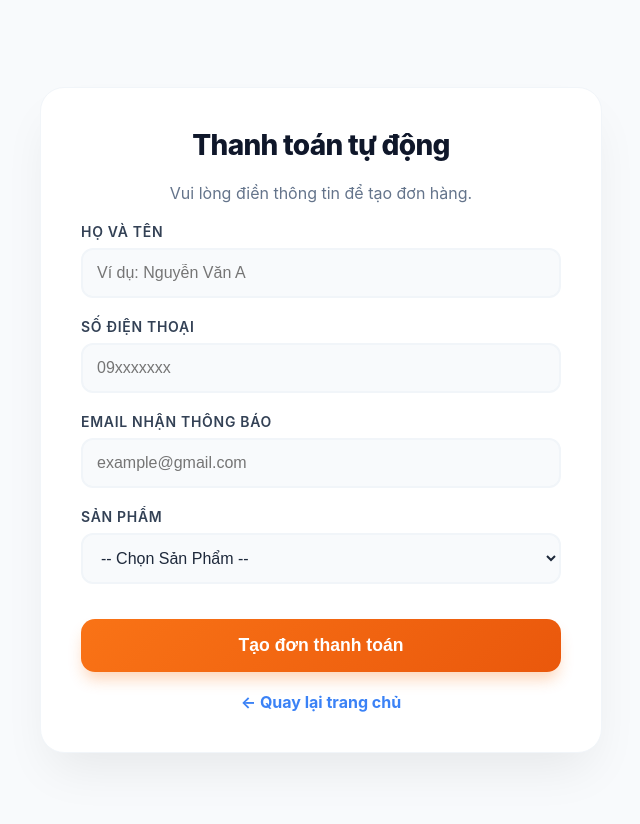
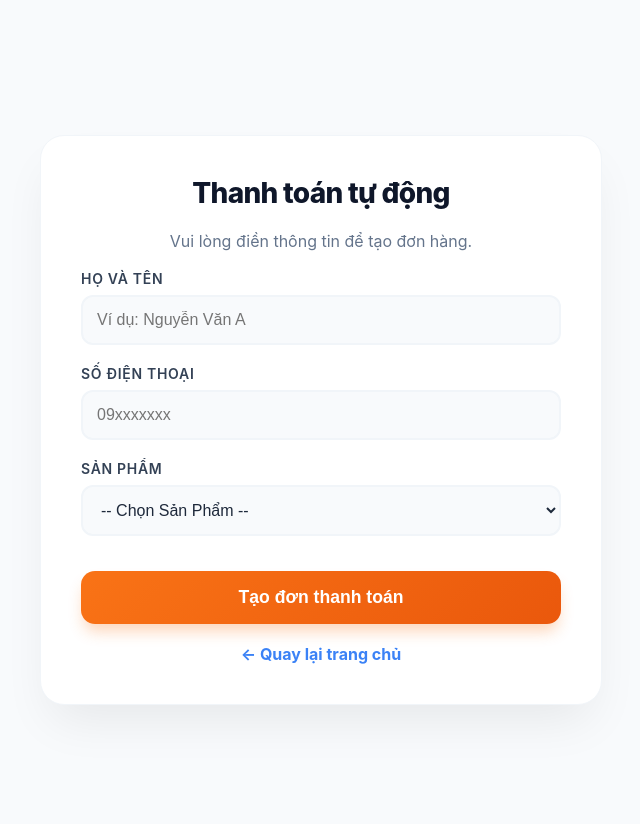
Before and after one commit to nguyenngoctran468-afk/ban-pet-da, a Flask app: page /checkout in a window 1280 px wide. Shown: the top 824 px of the page, without its empty margins (319-959 px from the left). Run offline with Flask 3, Linux system fonts and the light colour scheme; data that the repository does not hold is empty.

Commit message:
Fix checkout UI / update customer logic

```diff
--- a/templates/checkout.html
+++ b/templates/checkout.html
@@ -61,10 +61,6 @@
                 <div class="form-group">
                     <label>Số điện thoại</label>
                     <input type="text" id="phone" required placeholder="09xxxxxxx">
-                </div>
-                <div class="form-group">
-                    <label>Email nhận thông báo</label>
-                    <input type="email" id="email" required placeholder="example@gmail.com">
                 </div>
                 <div class="form-group">
                     <label>Sản phẩm</label>
@@ -157,7 +153,6 @@
             const data = {
                 name: document.getElementById('name').value,
                 phone: document.getElementById('phone').value,
-                email: document.getElementById('email').value,
                 product_id: document.getElementById('productId').value
             };
 
```
